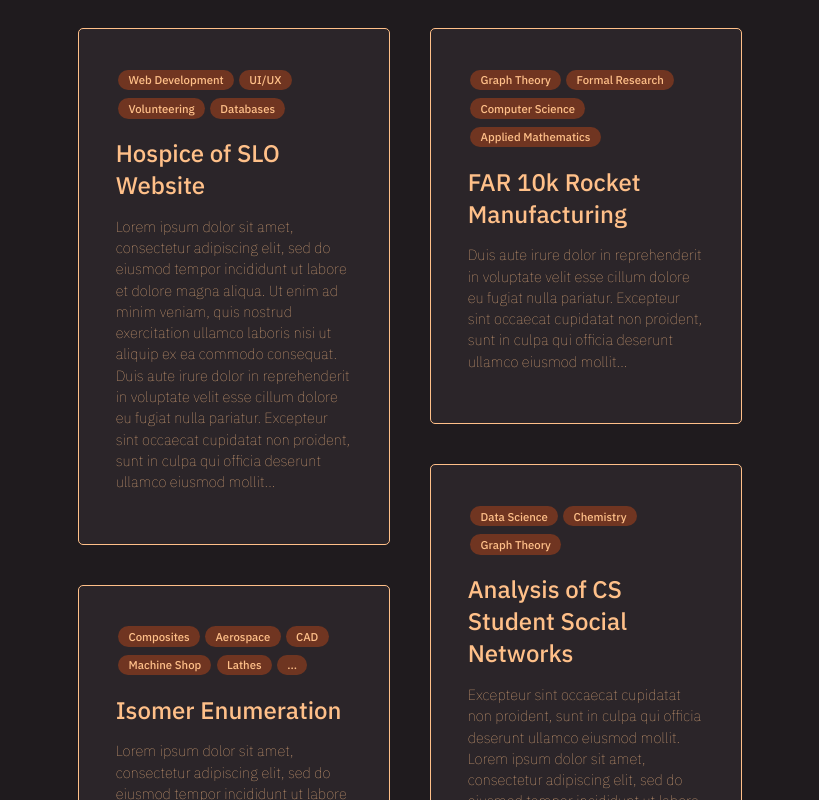
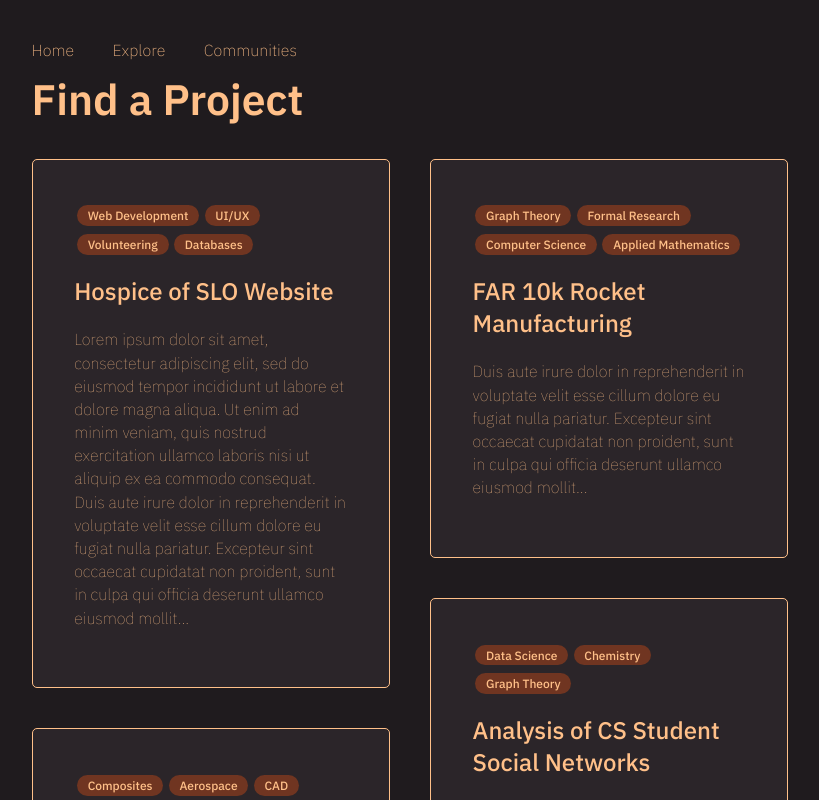
Before and after one commit to spagdoon0411/posting, a React (Create React App) app in the folder my-app/: page / in a window 1280 px wide. Shown: the top 800 px of the page, without its empty margins (230-1049 px from the left). Built offline with nearby package versions, Linux system fonts and the light colour scheme.

Commit message:
add crude placeholder navbar

```diff
--- a/my-app/src/App.tsx
+++ b/my-app/src/App.tsx
@@ -1,13 +1,10 @@
 import './App.css';
 import {
   PostingCard,
-  TagContainer,
-  Tag,
-  ContactContainer,
-  Contact,
   CardStates,
   CardColumn
 } from './components/CardComponents';
+import { Navbar } from './components/Navbar';
 
 let testMarkdown1 = "Lorem ipsum dolor sit amet, consectetur adipiscing \
 elit, sed do eiusmod tempor incididunt ut labore et dolore magna aliqua. \
@@ -61,9 +58,16 @@ let testTags4 = [
   "Graph Theory"
 ];
 
+let testLinks: [string, string][] = [
+  ["Home", ""],
+  ["Explore", ""],
+  ["Communities", ""]
+];
 
 function App() {
   return (
+    <div>
+      <Navbar pageTitle='Find a Project' links={testLinks}></Navbar>
       <div className='columnOrganizer'>
         <CardColumn>
           <PostingCard
@@ -97,6 +101,7 @@ function App() {
 
         </CardColumn>
       </div>
+    </div>
   );
 }
 
--- a/my-app/src/components/CardComponents.css
+++ b/my-app/src/components/CardComponents.css
@@ -3,18 +3,18 @@
     --main-card-dark: #2B2529;
     --main-text-dark: #FFC089;
 
-    --paragraph-font-size: 11pt;
+    --paragraph-font-size: 12pt;
     --bodywidth: 50vw;
     --num-columns: 2;
-    --characters-across-card: 30;
+    --characters-across-card: 28;
     --column-width: calc(var(--characters-across-card) * var(--paragraph-font-size) * 0.8);
 }
 
 .card {
     background-color: var(--main-card-dark);
-    padding: calc(var(--paragraph-font-size) * 2.5);
+    padding: calc(var(--paragraph-font-size) * 2.6);
     width: minmax(0.9 * var(--column-width), 50ch);
-    margin: 20px;
+    margin: 0px 0px 40px 0px;
     border-radius: 5px;
     border-color: var(--main-text-dark);
     border-width: 1px;
@@ -25,6 +25,7 @@
     font-family: 'IBM Plex Sans', sans-serif;
     font-size: 18pt;
     font-weight: 500;
+    margin-bottom: 1.5ch;
 }
 
 .postingMarkdown {
@@ -44,16 +45,16 @@
 .columnOrganizer {
     display: flex;
     flex-direction: row;
-    justify-content: center;
+    justify-content: space-between;
+    gap: 40px
 }
 
 .tag {
     align-items: center;
     justify-content: center;
     text-align: center;
-    font-size: 8.5pt;
+    font-size: 9pt;
     font-family: 'IBM Plex Sans', sans-serif;
-    font-size: 9;
     font-weight: 500;
 
     padding: 0.4ch 1.5ch 0.4ch 1.5ch;
--- /dev/null
+++ b/my-app/src/components/Navbar.css
@@ -0,0 +1,24 @@
+
+.navBar {
+    display: flex;
+    flex-direction: column;
+    margin: 24pt 0pt 0pt 0pt;
+    align-items: left;
+}
+
+.pageTitle {
+    font-family: 'IBM Plex Sans', sans-serif;
+    font-size: 32pt;
+    font-weight: 600;
+    margin: 8pt 0pt 24pt 0pt;
+}
+
+.pageList {
+    font-family: 'IBM Plex Sans', sans-serif;
+    font-size: 12pt;
+    font-weight: 200;
+    display: flex;
+    flex-direction: row;
+    justify-content: left;
+    gap: 4ch;
+}
--- /dev/null
+++ b/my-app/src/components/Navbar.tsx
@@ -0,0 +1,28 @@
+import { FC } from 'react'
+import './Navbar.css'
+
+type NavbarProps = {
+    pageTitle: string;
+    links: [string, string][];
+};
+
+const Navbar: FC<NavbarProps> = (props: NavbarProps) => {
+   return(<div className='navBar'>
+        <div className='pageList'>
+            {
+                /* TODO: create functioning links to site pages, likely
+                via a Navbar */
+                props.links.map(link => <div>{link[0]}</div>)
+            }
+        </div>
+        <div className='pageTitle'>
+            {props.pageTitle}
+        </div>
+    </div>);
+}
+
+type PageList = {
+    links: [string, string]
+}
+
+export { Navbar };
```
Lines whose indentation alone changed are shown as unchanged.
